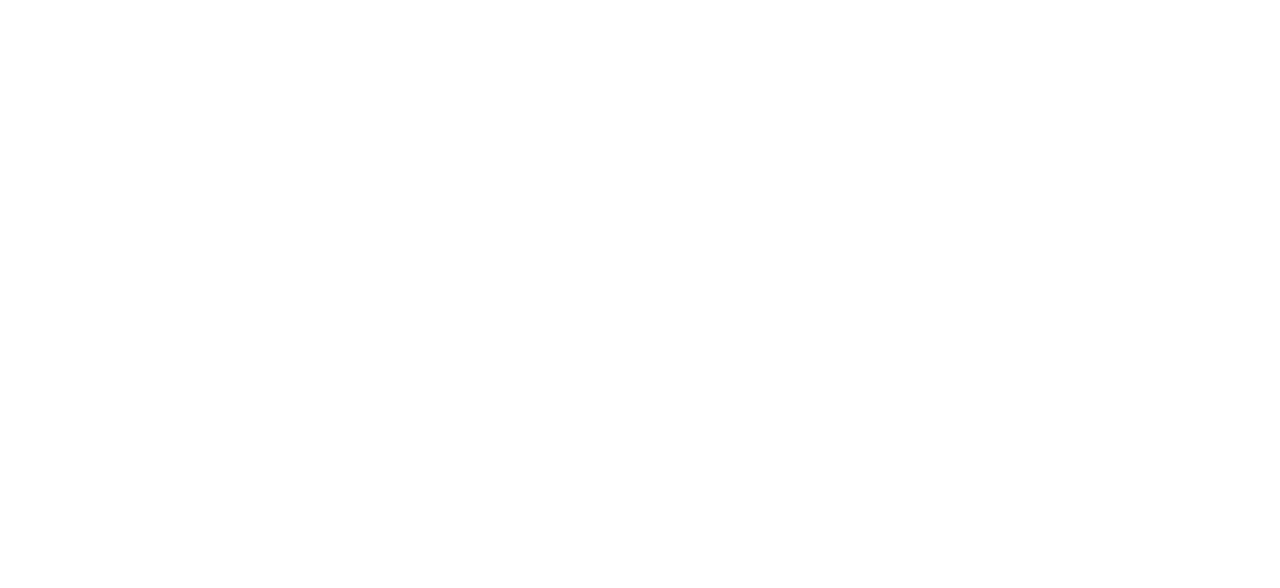
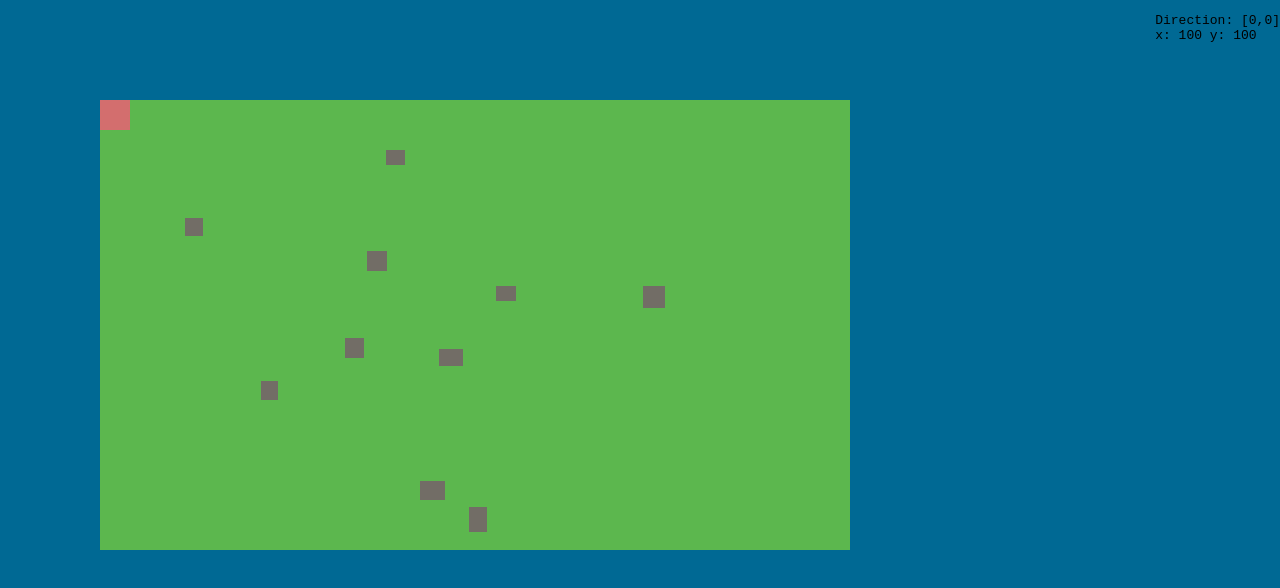
Before and after one commit to Insane96/Survival-Island, a plain HTML site: page index.html in a window 1280 px wide. Drawn offline with Linux system fonts and the light colour scheme.

Commit message:
Day 2 w/ fixed collision detection

```diff
--- a/script.js
+++ b/script.js
@@ -10,6 +10,7 @@ var Game = {
 		Game.oldTime = newTime;
 
 		for (var i = 0; i < Game.GameObjects.length; i++){
+			if (typeof Game.GameObjects[i].Update === "function")
 				Game.GameObjects[i].Update();
 		}
 	},
@@ -31,44 +32,101 @@ window.onload = function(){
 	window.setInterval(function(){
 		Game.Update();
 	}, 1000 / 60);
+
+
+	island = new Island(100, 100, 750, 450);
 }
 
 window.addEventListener("keydown", function(e){
 	for (var i = 0; i < Game.GameObjects.length; i++){
+		if (typeof Game.GameObjects[i].OnKeyDown === "function")
 			Game.GameObjects[i].OnKeyDown(e);
 	}
 });
 
 window.addEventListener("keypress", function(e){
 	for (var i = 0; i < Game.GameObjects.length; i++){
+		if (typeof Game.GameObjects[i].OnKeyPress === "function")
 			Game.GameObjects[i].OnKeyPress(e);
 	}
 });
 
 window.addEventListener("keyup", function(e){
 	for (var i = 0; i < Game.GameObjects.length; i++){
+		if (typeof Game.GameObjects[i].OnKeyUp === "function")
 			Game.GameObjects[i].OnKeyUp(e);
 	}
 });
 
-function Player(name){
-	this.pos = new Vector2(0, 0);
+function KeyMap(up, down, left, right, action){
+	if (typeof up == "string")
+		up = up.toUpperCase().charCodeAt(0);
+	if (typeof down == "string")
+		down = down.toUpperCase().charCodeAt(0);
+	if (typeof left == "string")
+		left = left.toUpperCase().charCodeAt(0);
+	if (typeof right == "string")
+		right = right.toUpperCase().charCodeAt(0);
+	if (typeof action == "string")
+		action = action.toUpperCase().charCodeAt(0);
+
+	this.up = up;
+	this.down = down;
+	this.left = left;
+	this.right = right;
+	this.action = action;
+}
+
+var player;
+
+function Player(pos, name, keymap){
+	if (pos.x == null)
+		pos = Vector2.Zero;
+	this.pos = pos;
+	this.size = new Vector2(30, 30)
 	this.name = name;
+	if (keymap === undefined)
+		keymap = new KeyMap(KeyCodes.ArrowUp, KeyCodes.ArrowDown, KeyCodes.ArrowLeft, KeyCodes.ArrowRight, KeyCodes.Space);
+
+	this.keymap = keymap;
+
 	this.dom = document.createElement("div");
+	this.dom.className = "player";
+
 	this.dom.style.position = "absolute";
-	this.dom.style.width = "30px";
-	this.dom.style.height = "30px";
-	this.dom.style.backgroundColor = "#0f0";
+	this.dom.style.width = this.size.x;
+	this.dom.style.height = this.size.y;
+	this.dom.style.left = this.pos.x + "px";
+	this.dom.style.top = this.pos.y + "px";
 
 	this.direction = Vector2.Zero;
-	this.movementSpeed = 20;
+	this.movementSpeed = 50;
 
 	this.Update = function(){
-		Debug.Write("Directions: [" + this.direction.x + "," + this.direction.y + "]");
+		Debug.Write("Direction: [" + this.direction.x + "," + this.direction.y + "]");
 
 		var normDirection = Vector2.Normalize(this.direction);
 		var speed = Vector2.Multiply(normDirection, this.movementSpeed * Game.deltaTime);
+		var oldPos = this.pos;
 		this.pos = Vector2.Sum(this.pos, speed);
+
+		if (this.pos.x < island.pos.x)
+			this.pos.x = island.pos.x;
+		if (this.pos.y < island.pos.y)
+			this.pos.y = island.pos.y
+		if (this.pos.x + this.size.x > island.pos.x + island.size.x)
+			this.pos.x = island.pos.x + island.size.x - this.size.x;
+		if (this.pos.y + this.size.y > island.pos.y + island.size.y)
+			this.pos.y = island.pos.y + island.size.y - this.size.y;
+
+		for (var i = 0; i < island.rocks.length; i++){
+			var rock = island.rocks[i];
+			if (this.pos.x < rock.pos.x + rock.size.x &&
+				this.pos.x + this.size.x > rock.pos.x &&
+				this.pos.y < rock.pos.y + rock.size.y &&
+				this.pos.y + this.size.y > rock.pos.y)
+				this.pos = oldPos;
+		}
 
 		this.dom.style.left = this.pos.x + "px";
 		this.dom.style.top = this.pos.y + "px";
@@ -77,18 +135,22 @@ function Player(name){
 
 	this.OnKeyDown = function(event){
 		console.log("down: " + event.keyCode);
-		if (event.keyCode == KeyCodes.ArrowLeft && this.direction.x == 0){
+		if (this.direction.x == 0){
+			if (event.keyCode == this.keymap.left)
 				this.direction = Vector2.Sum(this.direction, Vector2.Left);
-		}
-		if (event.keyCode == KeyCodes.ArrowRight && this.direction.x == 0){
+
+			if (event.keyCode == this.keymap.right)
 				this.direction = Vector2.Sum(this.direction, Vector2.Right);
 		}
-		if (event.keyCode == KeyCodes.ArrowUp && this.direction.y == 0){
+
+		if (this.direction.y == 0){
+			if (event.keyCode == this.keymap.up)
 				this.direction = Vector2.Sum(this.direction, Vector2.Up);
-		}
-		if (event.keyCode == KeyCodes.ArrowDown && this.direction.y == 0){
+
+			if (event.keyCode == this.keymap.down)
 				this.direction = Vector2.Sum(this.direction, Vector2.Down);
 		}
+
 	}
 
 	this.OnKeyPress = function(event){
@@ -96,17 +158,16 @@ function Player(name){
 	}
 
 	this.OnKeyUp = function(event){
-		console.log("up: " + event.keyCode);
-		if (event.keyCode == KeyCodes.ArrowLeft && this.direction.x == -1){
+		if (event.keyCode == this.keymap.left && this.direction.x == -1){
 			this.direction = Vector2.Subtract(this.direction, Vector2.Left);
 		}
-		if (event.keyCode == KeyCodes.ArrowRight && this.direction.x == 1){
+		if (event.keyCode == this.keymap.right && this.direction.x == 1){
 			this.direction = Vector2.Subtract(this.direction, Vector2.Right);
 		}
-		if (event.keyCode == KeyCodes.ArrowUp && this.direction.y == -1){
+		if (event.keyCode == this.keymap.up && this.direction.y == -1){
 			this.direction = Vector2.Subtract(this.direction, Vector2.Up);
 		}
-		if (event.keyCode == KeyCodes.ArrowDown && this.direction.y == 1){
+		if (event.keyCode == this.keymap.down && this.direction.y == 1){
 			this.direction = Vector2.Subtract(this.direction, Vector2.Down);
 		}
 	}
@@ -115,3 +176,49 @@ function Player(name){
 
 	Game.GameObjects.push(this);
 }
+
+var island;
+
+function Island(x, y, width, height){
+	this.pos = new Vector2(x, y);
+	this.size = new Vector2(width, height);
+
+	this.dom = document.createElement("div");
+	this.dom.id = "island";
+
+	this.dom.style.position = "absolute";
+	this.dom.style.width = this.size.x;
+	this.dom.style.height = this.size.y;
+	this.dom.style.left = this.pos.x + "px";
+	this.dom.style.top = this.pos.y + "px";
+	this.dom.style.zIndex = -1;
+
+	this.rocks = [];
+
+	player = new Player(this.pos, "name");
+	for (var i = 0; i < 10; i++){
+		var rockSize = new Vector2(Math.random() * 10 + 15, Math.random() * 10 + 15)
+		var rock = new Rock(Math.random() * (this.size.x - rockSize.x) + this.pos.x, Math.random() * (this.size.y - rockSize.y) + this.pos.y, rockSize.x, rockSize.y);
+		this.rocks.push(rock);
+	}
+
+	document.body.appendChild(this.dom);
+}
+
+function Rock(x, y, width, height){
+	this.pos = new Vector2(x, y);
+	this.size= new Vector2(width, height);
+
+	this.dom = document.createElement("div");
+	this.dom.className = "rock";
+
+	this.dom.style.position = "absolute";
+	this.dom.style.width = this.size.x;
+	this.dom.style.height = this.size.y;
+	this.dom.style.left = this.pos.x + "px";
+	this.dom.style.top = this.pos.y + "px";
+
+	Game.GameObjects.push(this);
+
+	document.body.appendChild(this.dom);
+}
--- a/style.css
+++ b/style.css
@@ -1,6 +1,7 @@
 body {
 	margin: 0;
 	padding: 0;
+	background-color: #006994;
 }
 
 p#debug{
@@ -9,3 +10,15 @@ p#debug{
 	top: 0px;
 	font-family: monospace;
 }
+
+.player{
+	background-color: #d36e6e;
+}
+
+#island{
+	background-color: #5cb74e;
+}
+
+.rock{
+	background-color: #726d66;
+}
```
Lines whose indentation alone changed are shown as unchanged.
